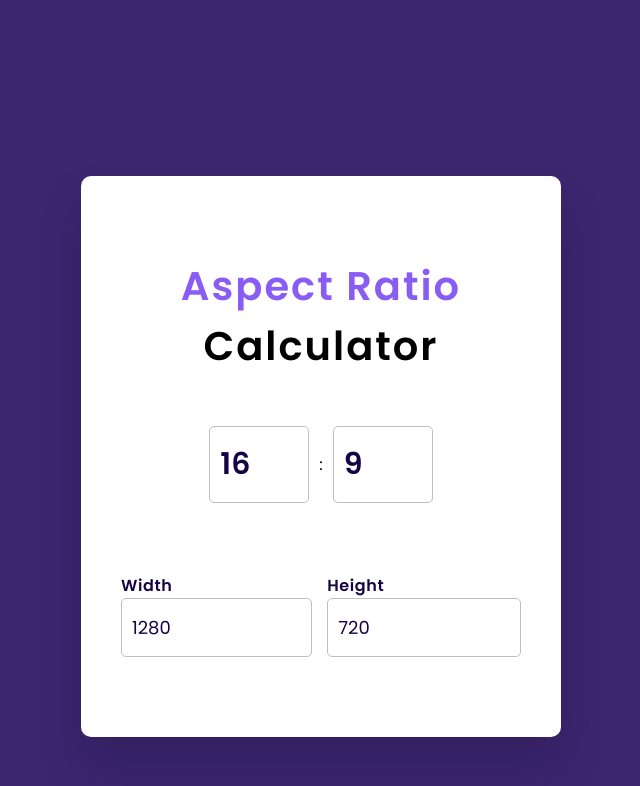
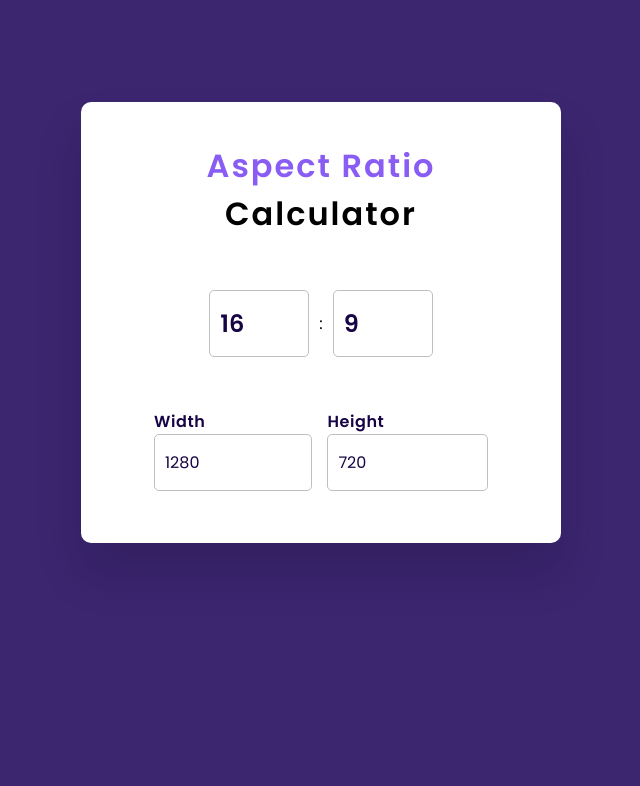
Before and after one commit to edsondevfortal/aspectRatioCalculatorApp, a website: page index.html in a window 1280 px wide. Shown: the whole page, without its empty margins (319-959 px from the left). Drawn offline with Linux system fonts and the light colour scheme.

Commit message:
:hammer: improve css code and add screen error

```diff
--- a/css/style.css
+++ b/css/style.css
@@ -7,29 +7,39 @@
   font-family: "Poppins", sans-serif;
 }
 
+:root {
+  --error-color: #ff4d4d;
+  --error-background-color: #ffe6e6;
+}
+
 body {
+  font-size: 16px;
   background-color: #3c2670;
 }
 
 .main {
-  display: flex;
+  width: 100%;
+  display: inline-flex;
   justify-content: center;
-  width: 100%;
+  margin: 8% auto;
 }
 
 .container {
-  width: 30em;
+  display: flex;
+  flex-direction: column;
+  align-items: center;
+  width: 480px;
   height: 100%;
-  margin: 11em auto;
+  gap: 52px;
   background: #fff;
-  padding: 80px 40px;
+  padding: 40px 73px 0;
   border-radius: 10px;
   box-shadow: 0 30px 45px rgb(18 8 39 / 20%);
 }
 
 h2 {
   text-align: center;
-  font-size: 40px;
+  font-size: 2em;
   font-weight: 600;
   letter-spacing: 2px;
 }
@@ -42,13 +52,12 @@ h2 span:nth-child(1) {
   display: flex;
   align-items: center;
   justify-content: center;
-  margin: 50px 0 70px 0;
   gap: 10px;
 }
 
 .wrapper-1 input {
   width: 100px;
-  font-size: 30px;
+  font-size: 1.5em;
   font-weight: 600;
 }
 
@@ -79,5 +88,22 @@ label {
 .wrapper-2 input,
 .wrapper-3 input {
   width: 100%;
-  font-size: 18px;
+  font-size: 1em;
 }
+
+.error-container {
+  display: flex;
+  align-items: center;
+  padding: 10px;
+  color: var(--error-color);
+  background-color: var(--error-background-color);
+  border-radius: 5px;
+  transition: auto;
+  margin-bottom: 2em;
+}
+
+.error-container::before {
+  content: "⚠️";
+  margin-right: 10px;
+  font-size: 1em;
+}
--- a/index.html
+++ b/index.html
@@ -29,6 +29,7 @@
             <input type="number" id="height" value="720" />
           </div>
         </div>
+        <div id="error-container"></div>
       </div>
     </div>
     <script src="./js/index.js"></script>
```
